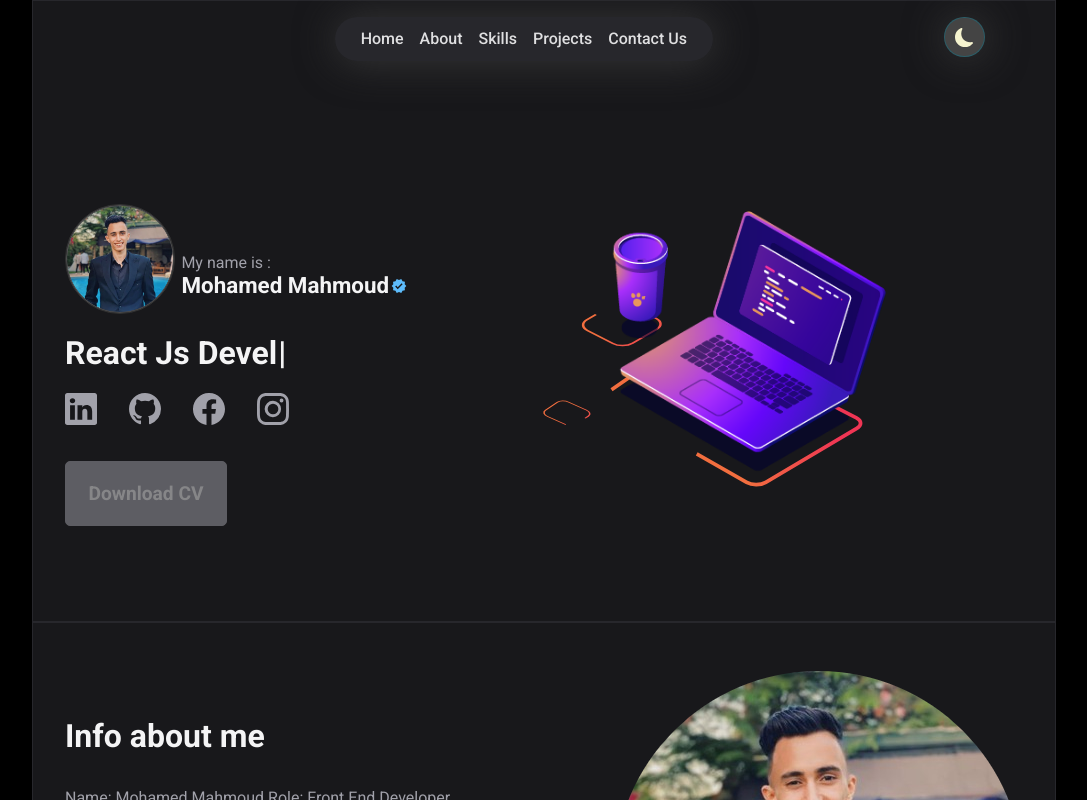
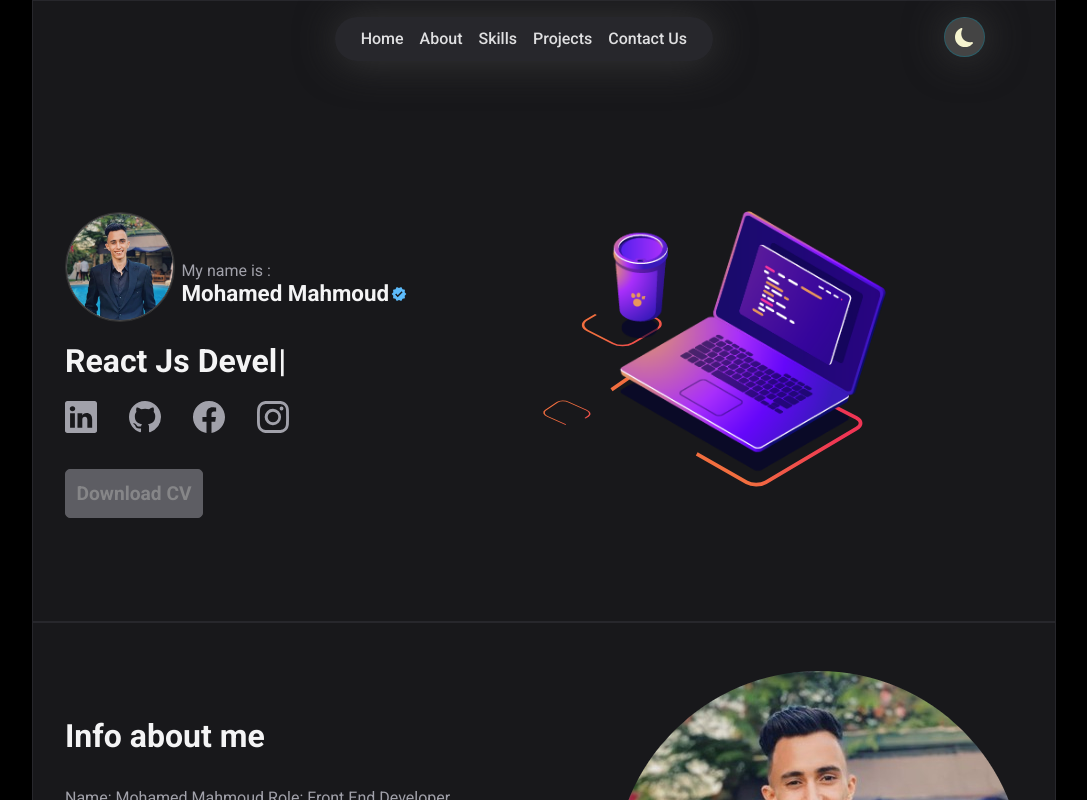
Before and after one commit to Mohamed-Mahmoud-Frontend/Mohamed-Mahmoud, a React (Vite) app: page / in a window 1280 px wide. Shown: the top 800 px of the page, without its empty margins (96-1183 px from the left). Built offline with nearby package versions, Linux system fonts and the light colour scheme.

Commit message:
cssstyle

```diff
--- a/src/component/hero/Hero.css
+++ b/src/component/hero/Hero.css
@@ -69,7 +69,7 @@
         background-color: var(--subtitle);
         border: 1px solid var(--subtitle);
         width: 8rem;
-        padding: 0.75rem 1rem;
+        padding: 0.25rem .25rem;
         text-align: center;
         font-style: 1.105rem;
         text-transform: capitalize;
```
